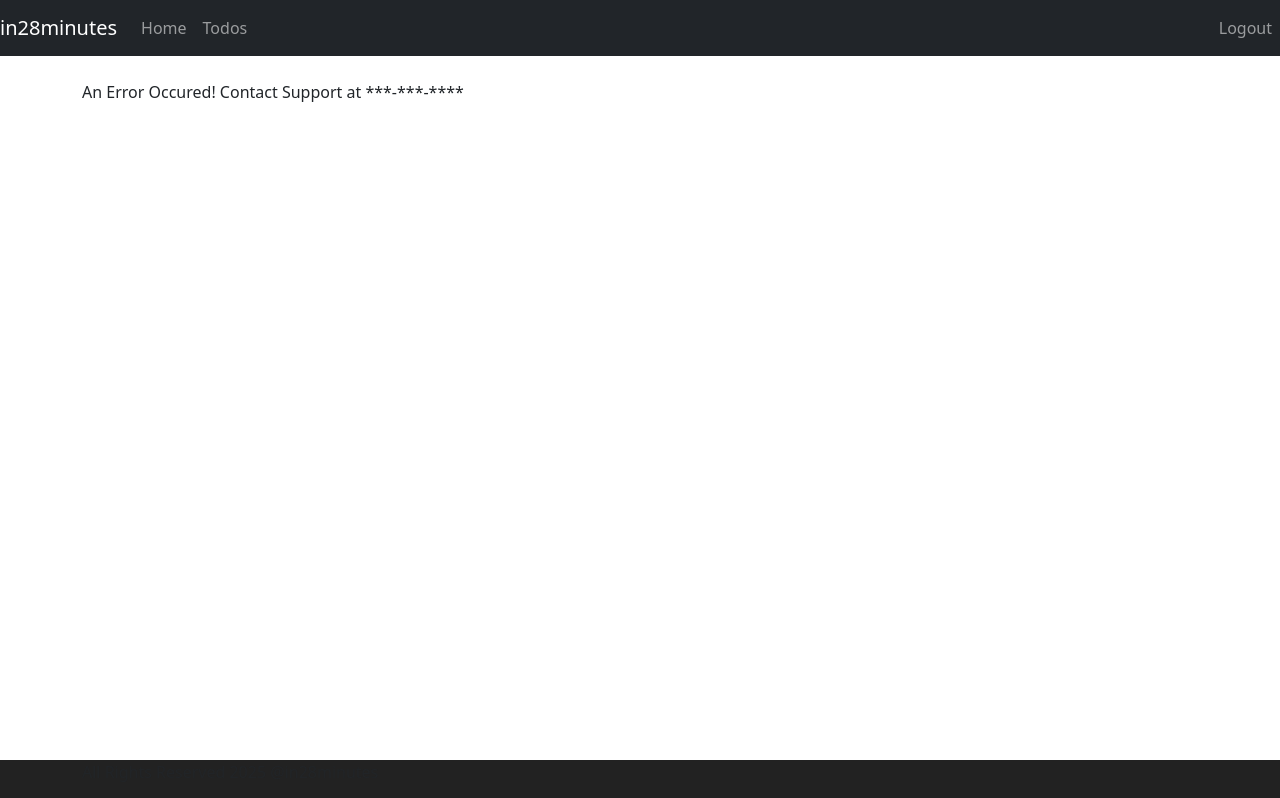
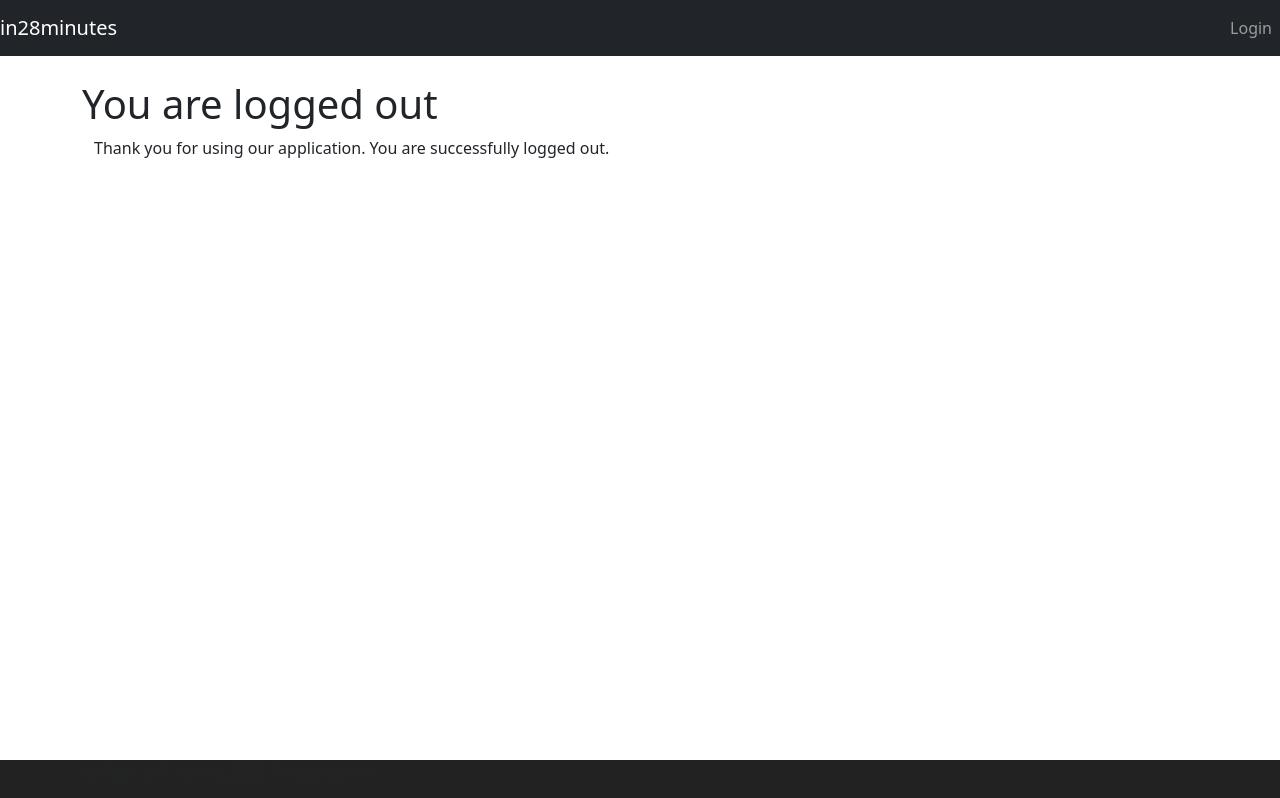
Before and after one commit to JAYAKUMARRAMAR/Todo-Management-System, an Angular app in the folder todo-frontend/: page /logout in a window 1280 px wide. Built offline with nearby package versions, Linux system fonts and the light colour scheme; sample sign-in values are in the browser's storage.

Commit message:
added route guard service

```diff
--- a/todo-frontend/src/app/logout-component/logout-component.html
+++ b/todo-frontend/src/app/logout-component/logout-component.html
@@ -1 +1,5 @@
-<p>logout-component works!</p>
+<H1>You are logged out </H1>
+
+<div class="container">
+  Thank you for using our application. You are successfully logged out.
+</div>
--- a/todo-frontend/src/app/logout-component/logout-component.ts
+++ b/todo-frontend/src/app/logout-component/logout-component.ts
@@ -1,4 +1,5 @@
-import { Component } from '@angular/core';
+import { Component, OnInit } from '@angular/core';
+import { HardcodedAuthentication } from '../service/hardcoded-authentication';
 
 @Component({
   selector: 'app-logout-component',
@@ -6,4 +7,12 @@ import { Component } from '@angular/core';
   templateUrl: './logout-component.html',
   styleUrl: './logout-component.css',
 })
-export class LogoutComponent {}
+export class LogoutComponent implements OnInit {
+
+  constructor(private hardcodedAuthentication: HardcodedAuthentication){}
+
+  ngOnInit(): void {
+    this.hardcodedAuthentication.logout();
+  }
+
+}
--- a/todo-frontend/src/app/service/hardcoded-authentication.ts
+++ b/todo-frontend/src/app/service/hardcoded-authentication.ts
@@ -20,4 +20,8 @@ export class HardcodedAuthentication {
     let user = sessionStorage.getItem('authenticatedUser');
     return !(user === null);
   }
+
+  logout(){
+    sessionStorage.removeItem('authenticatedUser');
+  }
 }
--- /dev/null
+++ b/todo-frontend/src/app/service/route-guard.ts
@@ -0,0 +1,20 @@
+import { Injectable } from '@angular/core';
+import { ActivatedRouteSnapshot, CanActivate, Router, RouterStateSnapshot } from '@angular/router';
+import { HardcodedAuthentication } from './hardcoded-authentication';
+
+@Injectable({
+  providedIn: 'root',
+})
+export class RouteGuard implements CanActivate {
+
+  constructor(private hardcodedAuthentication: HardcodedAuthentication,
+    private router:Router) {}
+
+  canActivate(route: ActivatedRouteSnapshot, state: RouterStateSnapshot){
+      if(this.hardcodedAuthentication.isUserLoggedIn())
+        return true;
+      this.router.navigate(['login']);
+      return false;
+  }
+
+}
```
Also changed, not shown: todo-frontend/src/app/app-routing-module.ts (+5 -3 lines), 1 other file (tests, documents, lock files or other folders).
